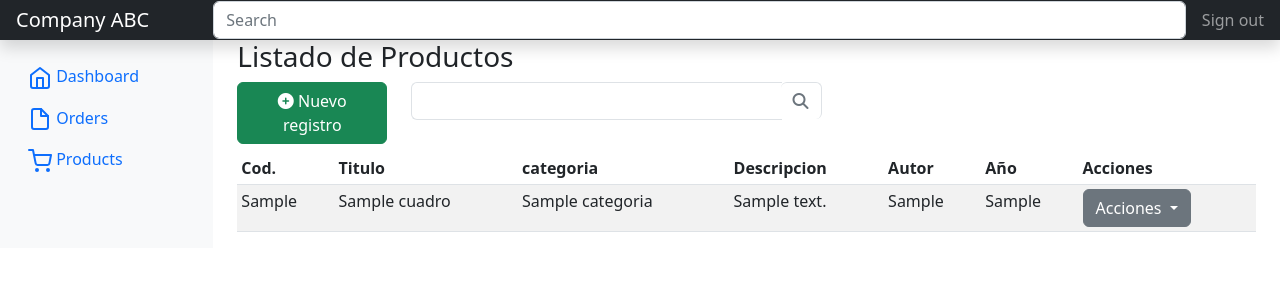
After one commit to Santelices/Persistencia-de-Datos, a Django app: page /store/productos in a window 1280 px wide. The commit adds this page. Shown: the top 300 px of the page. Run offline with Django 4.2, Linux system fonts and the light colour scheme; a user stored in the database is signed in; tables that the repository leaves empty hold one stand-in row (values such as "Sample post").

Commit message:
Pagina principal y listado de productos

```diff
--- a/django-backend/core/urls.py
+++ b/django-backend/core/urls.py
@@ -16,9 +16,15 @@ Including another URLconf
 from django.contrib import admin
 from django.urls import path , include
 from segurity.views import HomeView
+from django.conf import settings
+from django.conf.urls.static import static
+
 
 urlpatterns = [
     path('', HomeView.as_view(), name='home'),
     path('admin/', admin.site.urls),
     path('segurity/', include('segurity.urls')),
+    path('store/',include('store.urls')),
 ]
+
+urlpatterns += static(settings.MEDIA_URL, document_root=settings.MEDIA_ROOT)
--- a/django-backend/store/urls.py
+++ b/django-backend/store/urls.py
@@ -1,7 +1,6 @@
 from django.urls import path
-from . import views
+from .views import CuadroListView
 
 urlpatterns = [
-    path('' , views.home),
-    path('',views.registarCuadro)
+    path('productos', CuadroListView.as_view(), name='productos'),
 ]
--- a/django-backend/store/views.py
+++ b/django-backend/store/views.py
@@ -1,20 +1,28 @@
-from django.shortcuts import render , redirect
+from django.shortcuts import render
+from django.contrib.auth.mixins import LoginRequiredMixin
+from django.views.generic import ListView
 from .models import Cuadro
-from .models import Categoria
+from django.db.models import Q
 # Create your views here.
 
-def home(request):
-    CuadrosListado = Cuadro.objects.all()
-    CategoriaListado = Categoria.objects.all()
-    return render(request,'store/gestioncuadros.html',{'cuadros': CuadrosListado , 'categorias' : CategoriaListado})
+class CuadroListView(LoginRequiredMixin, ListView):
+    login_url = '/segurity/login/'
+    redirect_field_name = 'redirect_to'
+    template_name = 'store/productos.html'
+    context_object_name = 'productos'
+    paginate_by = 10
 
-def registarCuadro(request):
-    codigo = request.Post['txtcodigo']
-    categoria = request.Post['txtCategoria']
-    titulo = request.Post['txttitulo']
-    descripcion = request.Post['txtdescripcion']
-    autor = request.Post['txtautor']
-    año = request.Post['numAño']
+    def get_context_data(self, **kwargs):
+        context = super().get_context_data(**kwargs)
+        context['search'] = self.request.GET.get('search', '')
+        return context
 
-    cuadro = Cuadro.objects.create(codigo = codigo , categoria = categoria , titulo = titulo ,descripcion = descripcion , autor = autor, año = año )
-    return redirect('/')
+    def get_queryset(self, **kwargs):
+        search = self.request.GET.get('search', '')
+        return Cuadro.objects.filter(
+            Q(deleted=False),
+            Q(codigo__icontains=search) |
+            Q(titulo__icontains=search) |
+            Q(autor__icontains=search) |
+            Q(año__icontains=search)
+        )
--- a/django-backend/templates/base.html
+++ b/django-backend/templates/base.html
@@ -8,38 +8,63 @@
         <meta content="Coderthemes" name="author" />
         <!-- App favicon -->
         <!--link rel="shortcut icon" href="/static/assets/images/favicon.ico"-->
+         <!-- Bootstrap CSS v5.2.1 -->
+        <link href="https://cdn.jsdelivr.net/npm/bootstrap@5.2.1/dist/css/bootstrap.min.css" rel="stylesheet"
+        integrity="sha384-iYQeCzEYFbKjA/T2uDLTpkwGzCiq6soy8tYaI1GyVh/UjpbCx/TYkiZhlZB6+fzT" crossorigin="anonymous">
         <link rel="stylesheet" href="https://cdnjs.cloudflare.com/ajax/libs/font-awesome/6.2.1/css/all.min.css"
         crossorigin="anonymous" />
+        <link rel="stylesheet" href="/static/css/style.css"/>
 
         <!-- App css -->
-
         {% block headcss %}
         {% endblock %}
 
     </head>
     <body>
-
         <header id="id-header">
             {% block header %}
+               <header class="navbar navbar-dark sticky-top bg-dark flex-md-nowrap p-0 shadow">
+                    <a class="navbar-brand col-md-3 col-lg-2 me-0 px-3" href="#">Company ABC</a>
+                    <button class="navbar-toggler position-absolute d-md-none collapsed" type="button" data-bs-toggle="collapse" data-bs-target="#sidebarMenu" aria-controls="sidebarMenu" aria-expanded="false" aria-label="Toggle navigation">
+                        <span class="navbar-toggler-icon"></span>
+                    </button>
+                    <input class="form-control form-control-dark w-100" type="text" placeholder="Search" aria-label="Search">
+                    <div class="navbar-nav">
+                        <div class="nav-item text-nowrap">
+                        <a class="nav-link px-3" href="#">Sign out</a>
+                        </div>
+                    </div>
+                </header>
             {% endblock %}
         </header>
 
         <main id="id-main">
+            {% block container-main %}
             <div class="wrapper">
                 <div class="content-page">
-                <div class="content">
+                    <div class="content">
 
-                    {% block container-main %}
-                    {% endblock %}
-
-                </div>
+                    </div>
                 </div>
             </div>
+            {% endblock %}
         </main>
 
+
         <footer id="id-footer">
+            {% block footer %}
+            {% endblock %}
+            {% csrf_token %}
+        </footer>
 
-        </footer>
+         <!-- Bootstrap JavaScript Libraries -->
+    <script src="https://cdn.jsdelivr.net/npm/@popperjs/core@2.11.6/dist/umd/popper.min.js"
+        integrity="sha384-oBqDVmMz9ATKxIep9tiCxS/Z9fNfEXiDAYTujMAeBAsjFuCZSmKbSSUnQlmh/jp3" crossorigin="anonymous">
+        </script>
+
+    <script src="https://cdn.jsdelivr.net/npm/bootstrap@5.2.1/dist/js/bootstrap.min.js"
+        integrity="sha384-7VPbUDkoPSGFnVtYi0QogXtr74QeVeeIs99Qfg5YCF+TidwNdjvaKZX19NZ/e6oz" crossorigin="anonymous">
+        </script>
 
         {% block srcjs %}
         {% endblock %}
--- /dev/null
+++ b/django-backend/templates/store/productos.html
@@ -0,0 +1,93 @@
+{% extends 'base.html' %}
+
+{% block container-main %}
+    <div class="container-fluid">
+    <div class="row">
+        <nav id="sidebarMenu" class="col-md-3 col-lg-2 d-md-block bg-light sidebar collapse">
+        <div class="position-sticky pt-3">
+            <ul class="nav flex-column">
+            <li class="nav-item">
+                <a class="nav-link" href="/">
+                <svg xmlns="http://www.w3.org/2000/svg" width="24" height="24" viewBox="0 0 24 24" fill="none" stroke="currentColor" stroke-width="2" stroke-linecap="round" stroke-linejoin="round" class="feather feather-home" aria-hidden="true"><path d="M3 9l9-7 9 7v11a2 2 0 0 1-2 2H5a2 2 0 0 1-2-2z"></path><polyline points="9 22 9 12 15 12 15 22"></polyline></svg>
+                Dashboard
+                </a>
+            </li>
+            <li class="nav-item">
+                <a class="nav-link" href="#">
+                <svg xmlns="http://www.w3.org/2000/svg" width="24" height="24" viewBox="0 0 24 24" fill="none" stroke="currentColor" stroke-width="2" stroke-linecap="round" stroke-linejoin="round" class="feather feather-file" aria-hidden="true"><path d="M13 2H6a2 2 0 0 0-2 2v16a2 2 0 0 0 2 2h12a2 2 0 0 0 2-2V9z"></path><polyline points="13 2 13 9 20 9"></polyline></svg>
+                Orders
+                </a>
+            </li>
+            <li class="nav-item active">
+                <a class="nav-link" aria-current="page" href="/store/productos">
+                <svg xmlns="http://www.w3.org/2000/svg" width="24" height="24" viewBox="0 0 24 24" fill="none" stroke="currentColor" stroke-width="2" stroke-linecap="round" stroke-linejoin="round" class="feather feather-shopping-cart" aria-hidden="true"><circle cx="9" cy="21" r="1"></circle><circle cx="20" cy="21" r="1"></circle><path d="M1 1h4l2.68 13.39a2 2 0 0 0 2 1.61h9.72a2 2 0 0 0 2-1.61L23 6H6"></path></svg>
+                Products
+                </a>
+            </li>
+            </ul>
+        </div>
+        </nav>
+
+        <main class="col-md-9 ms-sm-auto col-lg-10 px-md-4"><div class="chartjs-size-monitor"><div class="chartjs-size-monitor-expand"><div class=""></div></div><div class="chartjs-size-monitor-shrink"><div class=""></div></div></div>
+        <h3>Listado de Productos</h3>
+        <div class="row mt-2">
+            <div class="col-md-2">
+                <a class="btn btn-success">
+                    <i class="fa fa-plus-circle"></i> Nuevo registro
+                </a>
+            </div>
+            <div class="col-md-5">
+                <form method="GET" action="">
+                    <div class="input-group">
+                        <input class="form-control border-end-0 border" name="search" type="search" value="{{ search }}" id="example-search-input">
+                        <span class="input-group-append">
+                            <button class="btn btn-outline-secondary bg-white border-start-0 border-bottom-0 border ms-n5" type="submit">
+                                <i class="fa fa-search"></i>
+                            </button>
+                        </span>
+                    </div>
+                </form>
+            </div>
+        </div>
+        <div class="table-responsive mt-2">
+            <table class="table table-striped table-sm">
+            <thead>
+                <tr>
+                <th scope="col">Cod.</th>
+                <th scope="col">Titulo</th>
+                <th scope="col">categoria</th>
+                <th scope="col">Descripcion</th>
+                <th scope="col">Autor</th>
+                <th scope="col">Año</th>
+                <th scope="col">Acciones</th>
+                </tr>
+            </thead>
+            <tbody>
+                {% for p in productos %}
+                    <tr>
+                        <td>{{ p.codigo }}</td>
+                        <td>{{ p.titulo }}</td>
+                        <td>{{ p.categoria.nombre }}</td>
+                        <td>{{ p.descripcion }}</td>
+                        <td>{{ p.autor }}</td>
+                        <td>{{ p.año }}</td>
+                        <td>
+                            <div class="dropdown">
+                                <button class="btn btn-small btn-secondary dropdown-toggle" type="button" id="dropdownMenuButton1" data-bs-toggle="dropdown" aria-expanded="false">
+                                    Acciones
+                                </button>
+                                <ul class="dropdown-menu" aria-labelledby="dropdownMenuButton1">
+                                    <li><a class="dropdown-item" href="#">Editar</a></li>
+                                    <li><a class="dropdown-item" href="#">Eliminar</a></li>
+                                </ul>
+                            </div>
+                        </td>
+                    </tr>
+                {% endfor %}
+            </tbody>
+            </table>
+        </div>
+        </main>
+    </div>
+    </div>
+{% endblock %}
```
Also changed, not shown: django-backend/templates/segurity/index.html (+31 -51 lines), django-backend/templates/store/form.html (added).
